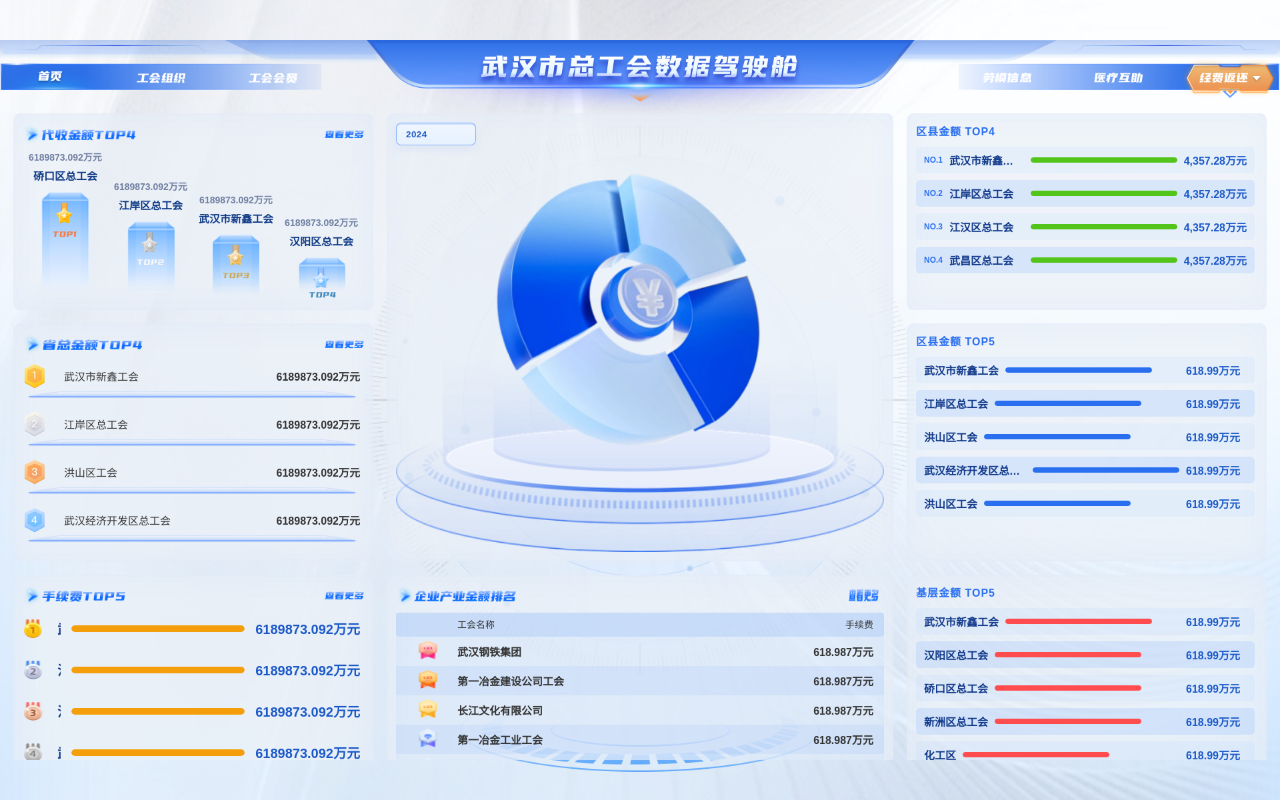
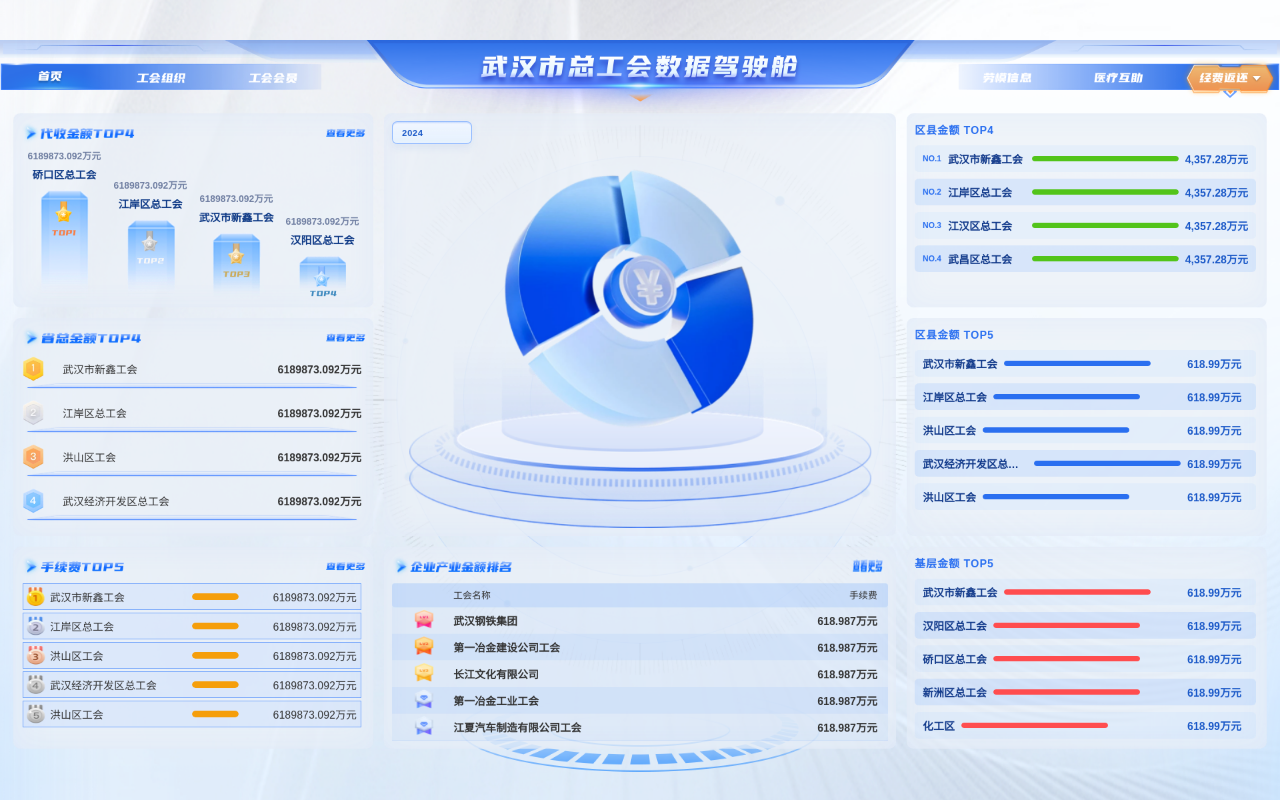
Before and after one commit to wmc-cache/wuhan-dashboard, a Vue app: page /#/refund in a window 1280 px wide. Built offline with nearby package versions, Linux system fonts and the light colour scheme.

Commit message:
bug  fix

```diff
--- a/src/components/refund/CompanyTable.vue
+++ b/src/components/refund/CompanyTable.vue
@@ -1,5 +1,5 @@
 <template>
-  <GridTable :columns="cols" :rows="rows" :grid-template="'64px 1.6fr 1.1fr'" :visible-rows="6" :row-height="44"
+  <GridTable :columns="cols" :rows="rows" :grid-template="'64px 1.6fr 1.1fr'" :visible-rows="5" :row-height="40"
     :show-header="true" empty-text="暂无数据" title-width="180px" title-height="35px" :title-img1x="title1x"
     :title-img2x="title2x" />
 </template>
--- a/src/components/refund/RankType1.vue
+++ b/src/components/refund/RankType1.vue
@@ -39,11 +39,11 @@ function money(v: number) {
 .list {
   list-style: none;
   margin: 0;
-  padding: 2px 6px 14px 2px; /* 底部预留给蓝线，不产生溢出 */
+  padding: 2px 6px 10px 2px; /* 底部更紧凑 */
   display: grid;
-  row-gap: 16px;
+  row-gap: 14px;
 }
-.row { position: relative; display: grid; grid-template-columns: 44px 1fr auto; align-items: center; column-gap: 16px; min-height: 56px; padding-bottom: 12px; }
+.row { position: relative; display: grid; grid-template-columns: 44px 1fr auto; align-items: center; column-gap: 16px; min-height: 52px; padding-bottom: 10px; }
 
 .medal { width: 32px; height: 38px; background-repeat: no-repeat; background-size: 100% 100%; }
 .medal--1 { background-image: -webkit-image-set(url('../../images/refund/rank-type1/1/位图.png') 1x, url('../../images/refund/rank-type1/1/位图@2x.png') 2x); background-image: image-set(url('../../images/refund/rank-type1/1/位图.png') 1x, url('../../images/refund/rank-type1/1/位图@2x.png') 2x); }
@@ -64,5 +64,5 @@ function money(v: number) {
 }
 
 /* 蓝色粗横线（行底部装饰） */
-.underline { position: absolute; left: 0; right: 0; bottom: 0; height: 12px; background-repeat: no-repeat; background-size: 100% 100%; background-image: -webkit-image-set(url('../../images/refund/line/编组 14.png') 1x, url('../../images/refund/line/编组 14@2x.png') 2x); background-image: image-set(url('../../images/refund/line/编组 14.png') 1x, url('../../images/refund/line/编组 14@2x.png') 2x); pointer-events: none; }
+.underline { position: absolute; left: 0; right: 0; bottom: 0; height: 10px; background-repeat: no-repeat; background-size: 100% 100%; background-image: -webkit-image-set(url('../../images/refund/line/编组 14.png') 1x, url('../../images/refund/line/编组 14@2x.png') 2x); background-image: image-set(url('../../images/refund/line/编组 14.png') 1x, url('../../images/refund/line/编组 14@2x.png') 2x); pointer-events: none; }
 </style>
--- a/src/components/refund/RankType2.vue
+++ b/src/components/refund/RankType2.vue
@@ -9,7 +9,9 @@
       <li v-for="(it, i) in rows" :key="it.name + i" class="row">
         <i class="medal" :class="'medal--' + (i + 1)" aria-hidden="true" />
         <span class="name" :title="it.name">{{ it.name }}</span>
-        <SegmentedBar class="bar" mode="smooth" :percent="percent(it.value)" :color="barColor" :width="barWidth" :height="10" :radius="5" />
+        <SegmentedBar class="bar" mode="smooth" :percent="percent(it.value)" :color="barColor" :width="barWidth"
+          :height="10" :radius="5" />
+
         <span class="val">{{ money(it.value) }}</span>
       </li>
     </ul>
@@ -25,24 +27,37 @@ interface Props {
   items: Item[];
   maxRows?: number;
   barColor?: string;
+
 }
 
 const props = withDefaults(defineProps<Props>(), {
   items: () => [],
   maxRows: 5,
-  barColor: '#F59E0B'
+  barColor: '#F59E0B',
+  showRightName: true
 });
 
 const rows = computed(() => props.items.slice(0, props.maxRows));
 const maxV = computed(() => Math.max(1, ...rows.value.map(r => r.value || 0)));
-const barWidth = 260; // 视觉上与示例接近
+const barWidth = 70; // 留出右侧“名称”列空间
 function percent(v: number) { return Math.max(0, Math.min(1, v / maxV.value)); }
 function money(v: number) { return Number(v).toLocaleString('zh-CN', { maximumFractionDigits: 3, useGrouping: false }) + '万元'; }
 </script>
 
 <style scoped lang="scss">
-.rank-type2 { height: 100%; display: grid; grid-template-rows: auto 1fr; }
-.header { display: flex; align-items: center; justify-content: space-between; margin-bottom: 6px; }
+.rank-type2 {
+  height: 100%;
+  display: grid;
+  grid-template-rows: auto 1fr;
+}
+
+.header {
+  display: flex;
+  align-items: center;
+  justify-content: space-between;
+  margin-bottom: 6px;
+}
+
 .title-img,
 .more-img {
   display: inline-block;
@@ -65,18 +80,83 @@ function money(v: number) { return Number(v).toLocaleString('zh-CN', { maximumFr
   background-image: image-set(url('../../images/refund/see-all/查看更多.png') 1x, url('../../images/refund/see-all/查看更多@2x.png') 2x);
 }
 
-.list { list-style: none; margin: 0; padding: 2px 6px 2px 2px; display: grid; row-gap: 14px; }
-.row { position: relative; display: grid; grid-template-columns: 34px 1fr auto auto; align-items: center; column-gap: 16px; min-height: 48px; }
+.list {
+  list-style: none;
+  margin: 0;
+  padding: 2px 6px 2px 2px;
+  display: grid;
+  row-gap: 4px;
+}
+
+.row {
+  position: relative;
+  display: grid;
+  grid-template-columns: 34px 1.2fr auto 1fr auto;
+  align-items: center;
+  column-gap: 1px;
+  min-height: 18px;
+  background: rgba(174, 203, 255, 0.23);
+  border: 1px solid #6DA1FB;
+  padding: 5px;
+}
 
 /* 名次圆形徽章（1~5） */
-.medal { width: 28px; height: 28px; background-repeat: no-repeat; background-size: 100% 100%; }
-.medal--1 { background-image: -webkit-image-set(url('../../images/refund/rank-type2/1/位图.png') 1x, url('../../images/refund/rank-type2/1/位图@2x.png') 2x); background-image: image-set(url('../../images/refund/rank-type2/1/位图.png') 1x, url('../../images/refund/rank-type2/1/位图@2x.png') 2x); }
-.medal--2 { background-image: -webkit-image-set(url('../../images/refund/rank-type2/2/位图.png') 1x, url('../../images/refund/rank-type2/2/位图@2x.png') 2x); background-image: image-set(url('../../images/refund/rank-type2/2/位图.png') 1x, url('../../images/refund/rank-type2/2/位图@2x.png') 2x); }
-.medal--3 { background-image: -webkit-image-set(url('../../images/refund/rank-type2/3/位图.png') 1x, url('../../images/refund/rank-type2/3/位图@2x.png') 2x); background-image: image-set(url('../../images/refund/rank-type2/3/位图.png') 1x, url('../../images/refund/rank-type2/3/位图@2x.png') 2x); }
-.medal--4 { background-image: -webkit-image-set(url('../../images/refund/rank-type2/4/编组 20.png') 1x, url('../../images/refund/rank-type2/4/编组 20@2x.png') 2x); background-image: image-set(url('../../images/refund/rank-type2/4/编组 20.png') 1x, url('../../images/refund/rank-type2/4/编组 20@2x.png') 2x); }
-.medal--5 { background-image: -webkit-image-set(url('../../images/refund/rank-type2/5/编组 19.png') 1x, url('../../images/refund/rank-type2/5/编组 19@2x.png') 2x); background-image: image-set(url('../../images/refund/rank-type2/5/编组 19.png') 1x, url('../../images/refund/rank-type2/5/编组 19@2x.png') 2x); }
+.medal {
+  width: 28px;
+  height: 28px;
+  background-repeat: no-repeat;
+  background-size: 100% 100%;
+}
 
-.name { color: #0f3a86; font-weight: 900; font-size: 20px; white-space: nowrap; overflow: hidden; text-overflow: ellipsis; }
-.bar { justify-self: start; }
-.val { color: #1b59c8; font-weight: 900; font-size: 20px; }
+.medal--1 {
+  background-image: -webkit-image-set(url('../../images/refund/rank-type2/1/位图.png') 1x, url('../../images/refund/rank-type2/1/位图@2x.png') 2x);
+  background-image: image-set(url('../../images/refund/rank-type2/1/位图.png') 1x, url('../../images/refund/rank-type2/1/位图@2x.png') 2x);
+}
+
+.medal--2 {
+  background-image: -webkit-image-set(url('../../images/refund/rank-type2/2/位图.png') 1x, url('../../images/refund/rank-type2/2/位图@2x.png') 2x);
+  background-image: image-set(url('../../images/refund/rank-type2/2/位图.png') 1x, url('../../images/refund/rank-type2/2/位图@2x.png') 2x);
+}
+
+.medal--3 {
+  background-image: -webkit-image-set(url('../../images/refund/rank-type2/3/位图.png') 1x, url('../../images/refund/rank-type2/3/位图@2x.png') 2x);
+  background-image: image-set(url('../../images/refund/rank-type2/3/位图.png') 1x, url('../../images/refund/rank-type2/3/位图@2x.png') 2x);
+}
+
+.medal--4 {
+  background-image: -webkit-image-set(url('../../images/refund/rank-type2/4/编组 20.png') 1x, url('../../images/refund/rank-type2/4/编组 20@2x.png') 2x);
+  background-image: image-set(url('../../images/refund/rank-type2/4/编组 20.png') 1x, url('../../images/refund/rank-type2/4/编组 20@2x.png') 2x);
+}
+
+.medal--5 {
+  background-image: -webkit-image-set(url('../../images/refund/rank-type2/5/编组 19.png') 1x, url('../../images/refund/rank-type2/5/编组 19@2x.png') 2x);
+  background-image: image-set(url('../../images/refund/rank-type2/5/编组 19.png') 1x, url('../../images/refund/rank-type2/5/编组 19@2x.png') 2x);
+}
+
+.name {
+  font-weight: 400;
+  font-size: 16px;
+  color: #333333;
+  white-space: nowrap;
+  overflow: hidden;
+  text-overflow: ellipsis;
+}
+
+.name--right {
+  color: #2a6ff0;
+  font-weight: 800;
+  font-size: 18px;
+  justify-self: start;
+}
+
+.bar {
+  justify-self: start;
+}
+
+.val {
+  font-weight: 400;
+  font-size: 16px;
+  color: #333333;
+  text-align: right;
+}
 </style>
--- a/src/pages/Refund.vue
+++ b/src/pages/Refund.vue
@@ -124,17 +124,16 @@ const basicTop5 = [
 <style scoped lang="scss">
 .refund__grid {
   height: 980px;
-  padding: 0 20px 20px;
+  padding: 0 20px 16px; /* 底部余量更紧凑 */
   display: grid;
   grid-template-columns: 540px 1fr 540px;
-  /* 三行统一高度，左侧三个模块自然等高；
-     中央概览模块依旧跨两行，获得两倍高度 */
-  grid-template-rows: 1fr 1fr 1fr;
+  /* 收紧上下行的占比，避免底部越界 */
+  grid-template-rows: .95fr 1fr .95fr;
   grid-template-areas:
     'tl tc tr'
     'ml mc mr'
     'bl bc br';
-  gap: 20px;
+  gap: 16px;
 }
 
 .mod {
@@ -142,7 +141,7 @@ const basicTop5 = [
   border-radius: 10px;
   background: rgba(235, 241, 247, .74);
   box-shadow: inset 0 0 40px rgba(120, 170, 255, .08);
-  padding: 14px;
+  padding: 12px; /* 卡片内边距略收紧 */
   display: grid;
   grid-template-rows: auto 1fr;
 }
@@ -165,7 +164,7 @@ const basicTop5 = [
   display: grid;
   grid-template-columns: 1fr auto;
   align-items: center;
-  margin-bottom: 8px;
+  margin-bottom: 6px;
 }
 
 .mod__head .head-title {
```
